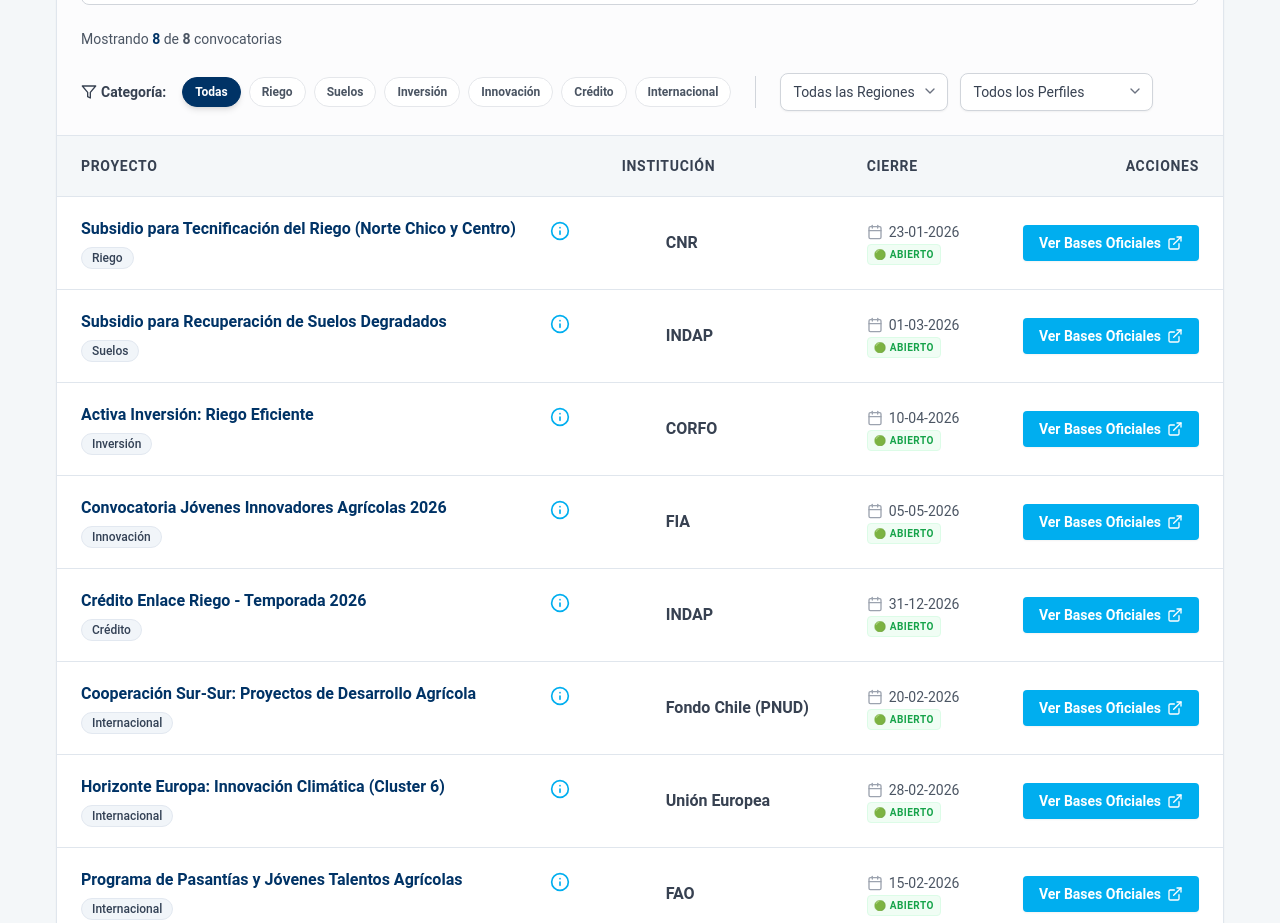
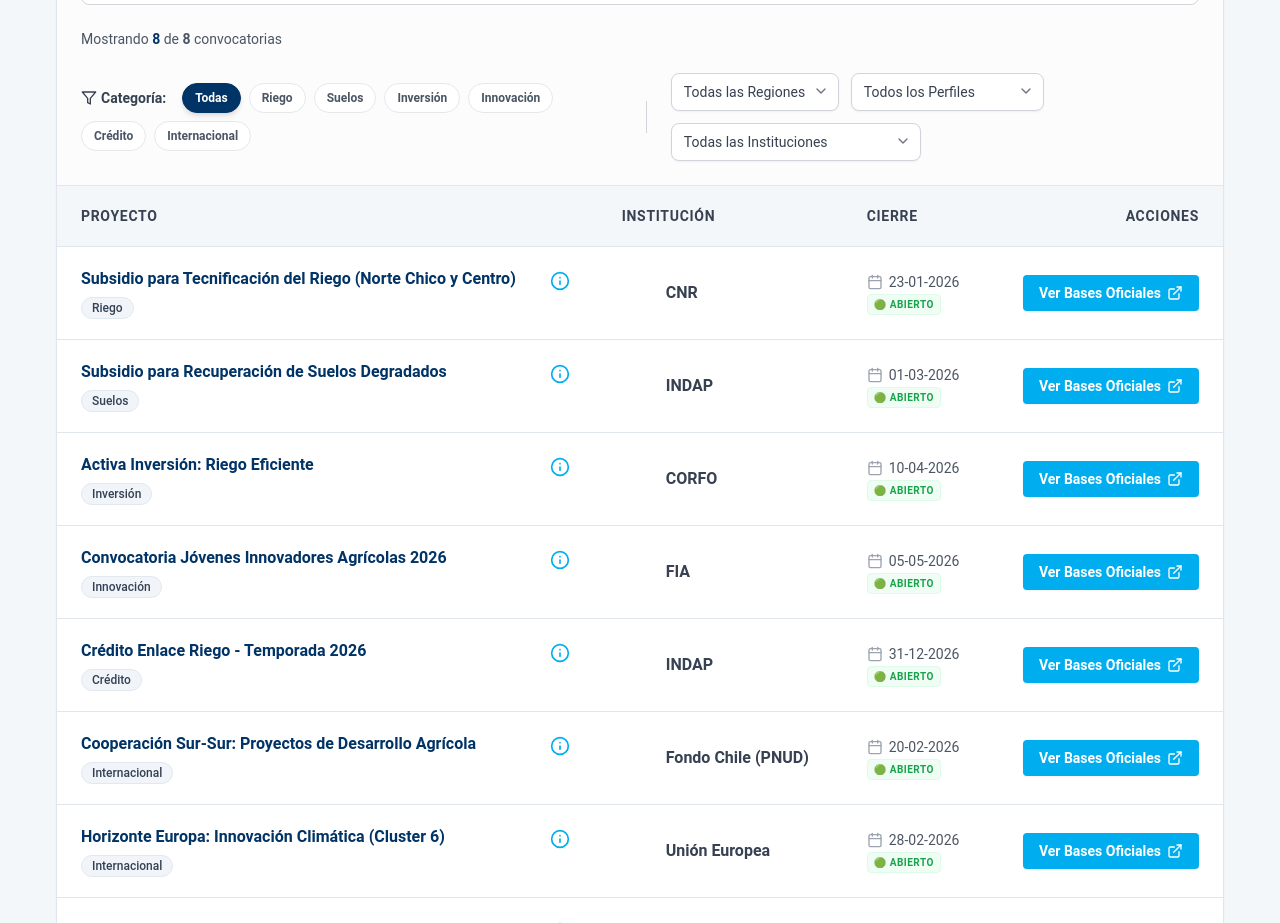
Before and after one commit to maximilianoandrade-sys/iica-chile-plataforma, a Next.js app: page / in a window 1280 px wide. Shown: the part 920-1843 px from the top of the page. Built offline with nearby package versions, Linux system fonts and the light colour scheme.

Commit message:
feat: add counterpart filter to project list functionality allowing filtering by institution

```diff
--- a/components/ProjectList.tsx
+++ b/components/ProjectList.tsx
@@ -4,6 +4,7 @@ import React, { useState, useMemo, useEffect } from 'react';
 import { Project } from "@/lib/data";
 import { trackEvent, trackSearch } from "@/lib/analytics";
 import { smartSearch } from "@/lib/searchEngine";
+import counterparts from '@/lib/counterparts_raw.json';
 import Toast from "@/components/ui/Toast";
 import { motion, AnimatePresence } from "framer-motion";
 import { Search, Filter, ExternalLink, Calendar, AlertCircle, X, ChevronDown, Check, Info } from "lucide-react";
@@ -13,6 +14,7 @@ export default function ProjectList({ projects }: { projects: Project[] }) {
     const [selectedCategory, setSelectedCategory] = useState('Todas');
     const [selectedRegion, setSelectedRegion] = useState('Todas');
     const [selectedBeneficiary, setSelectedBeneficiary] = useState('Todos');
+    const [selectedCounterpart, setSelectedCounterpart] = useState('Todas');
     const [showRequirements, setShowRequirements] = useState(false);
     const [toastMessage, setToastMessage] = useState<string | null>(null);
     const [expandedProject, setExpandedProject] = useState<number | null>(null);
@@ -72,9 +74,12 @@ export default function ProjectList({ projects }: { projects: Project[] }) {
             const matchesRegion = selectedRegion === 'Todas' || (project.regiones && project.regiones.includes(selectedRegion));
             const matchesBeneficiary = selectedBeneficiary === 'Todos' || (project.beneficiarios && project.beneficiarios.includes(selectedBeneficiary));
 
-            return matchesSearch && matchesCategory && matchesRegion && matchesBeneficiary;
+            // Counterpart Filter (Institución) matching against counterpart names
+            const matchesCounterpart = selectedCounterpart === 'Todas' || project.institucion === selectedCounterpart || project.institucion.includes(selectedCounterpart);
+
+            return matchesSearch && matchesCategory && matchesRegion && matchesBeneficiary && matchesCounterpart;
         });
-    }, [projects, searchTerm, selectedCategory, selectedRegion, selectedBeneficiary]);
+    }, [projects, searchTerm, selectedCategory, selectedRegion, selectedBeneficiary, selectedCounterpart]);
 
     // Track searches (especialmente las que no tienen resultados)
     useEffect(() => {
@@ -82,10 +87,11 @@ export default function ProjectList({ projects }: { projects: Project[] }) {
             trackSearch(searchTerm, filteredProjects.length, {
                 category: selectedCategory,
                 region: selectedRegion,
-                beneficiary: selectedBeneficiary
+                beneficiary: selectedBeneficiary,
+                counterpart: selectedCounterpart
             });
         }
-    }, [filteredProjects.length, searchTerm, selectedCategory, selectedRegion, selectedBeneficiary]);
+    }, [filteredProjects.length, searchTerm, selectedCategory, selectedRegion, selectedBeneficiary, selectedCounterpart]);
 
     return (
         <div className="bg-white rounded-xl shadow-sm border border-[var(--iica-border)] overflow-hidden">
@@ -192,6 +198,22 @@ export default function ProjectList({ projects }: { projects: Project[] }) {
                                 <ChevronDown className="absolute right-2.5 top-2.5 h-4 w-4 text-gray-500 pointer-events-none group-hover:text-[var(--iica-blue)]" />
                             </div>
 
+                            {/* Counterpart Filter */}
+                            <div className="relative group w-full md:w-auto">
+                                <select
+                                    value={selectedCounterpart}
+                                    onChange={(e) => setSelectedCounterpart(e.target.value)}
+                                    className="appearance-none bg-white border border-gray-300 text-gray-700 text-sm rounded-lg focus:ring-[var(--iica-blue)] focus:border-[var(--iica-blue)] block w-full pl-3 pr-8 py-2 cursor-pointer hover:border-[var(--iica-blue)] transition-colors shadow-sm"
+                                    style={{ maxWidth: '250px' }}
+                                >
+                                    <option value="Todas">Todas las Instituciones</option>
+                                    {[...new Set([...projects.map(p => p.institucion), ...counterparts.slice(0, 20).map(c => c.name)])].sort().map(inst => (
+                                        <option key={inst} value={inst}>{inst}</option>
+                                    ))}
+                                </select>
+                                <ChevronDown className="absolute right-2.5 top-2.5 h-4 w-4 text-gray-500 pointer-events-none group-hover:text-[var(--iica-blue)]" />
+                            </div>
+
                         </div>
                     </div>
 
@@ -208,9 +230,10 @@ export default function ProjectList({ projects }: { projects: Project[] }) {
                         <h3 className="text-lg font-bold text-gray-800 mb-2">No se encontraron resultados</h3>
                         <p className="text-gray-600 mb-6">No hay convocatorias que coincidan con tu búsqueda en este momento.</p>
                         <button
-                            onClick={() => { setSearchTerm(''); setSelectedCategory('Todas'); setSelectedRegion('Todas'); setSelectedBeneficiary('Todos'); }}
+                            onClick={() => { setSearchTerm(''); setSelectedCategory('Todas'); setSelectedRegion('Todas'); setSelectedBeneficiary('Todos'); setSelectedCounterpart('Todas'); }}
                             className="text-[var(--iica-cyan)] font-bold hover:underline focus:outline-none focus:ring-2 focus:ring-[var(--iica-blue)] rounded px-2"
                         >
+
                             Limpiar filtros y ver todo
                         </button>
                     </div>
```
